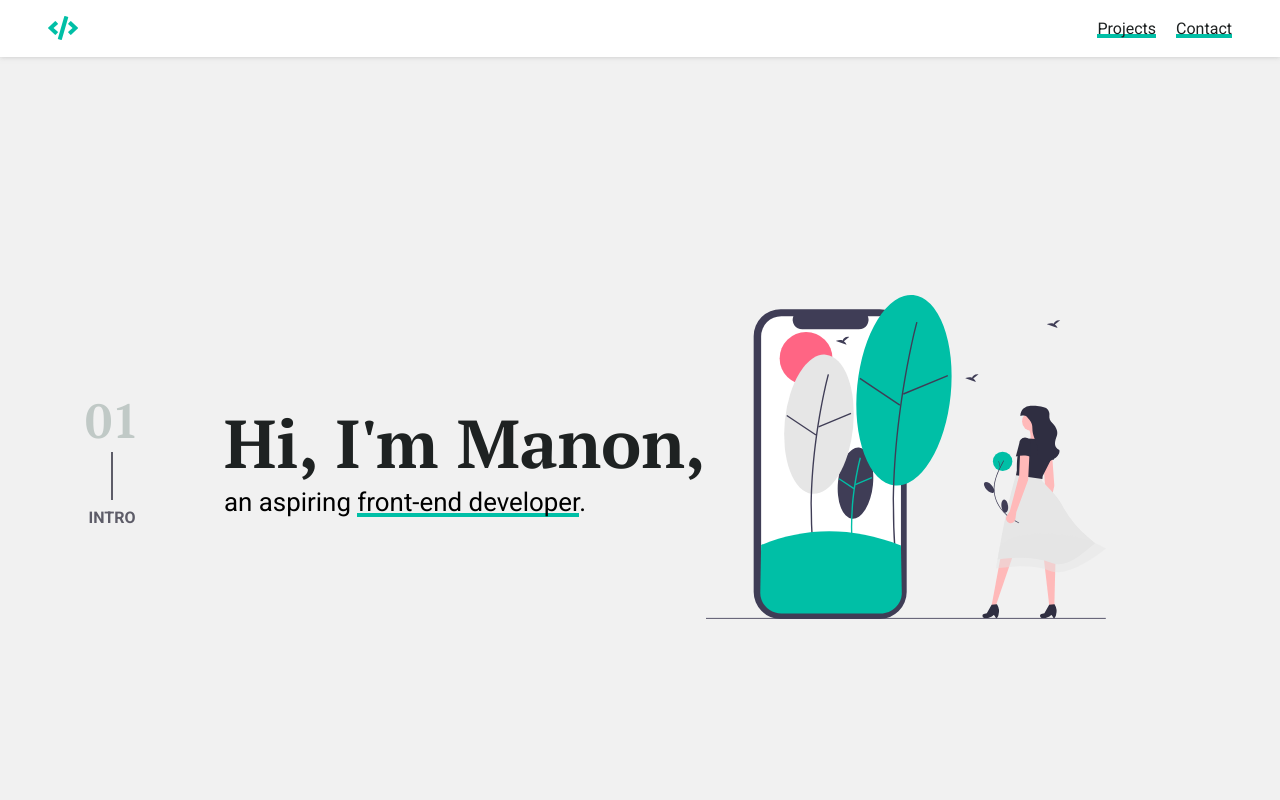
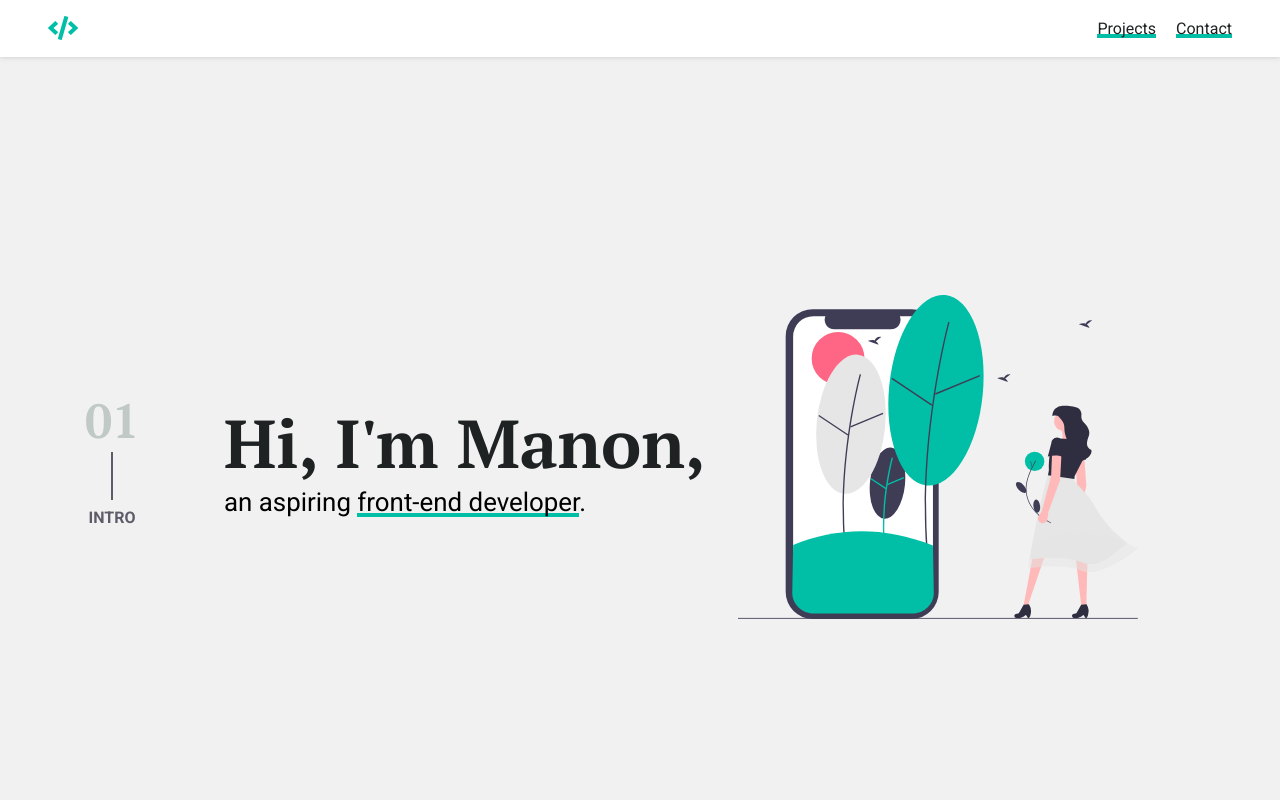
Before and after one commit to nuooooooooooo/fcc-portfolio, a plain HTML site: page index.html in a window 1280 px wide. Shown: the top 800 px of the page. Drawn offline with Linux system fonts and the light colour scheme.

Commit message:
Update styles.css

```diff
--- a/styles.css
+++ b/styles.css
@@ -208,8 +208,7 @@ li + li {
 }
 
 .hero-img {
-  margin-right: 2em;
-
+  margin-left: 2em;
   max-width: 400px;
 }
 
```
